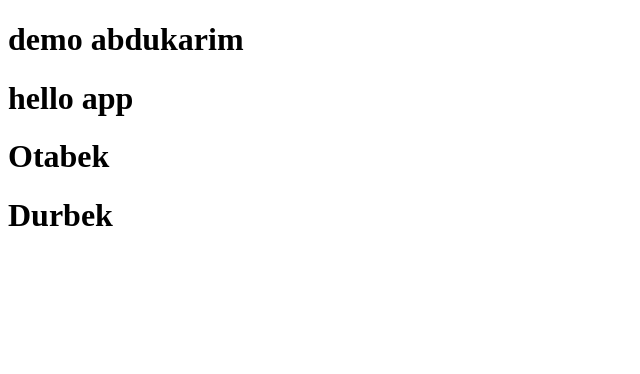
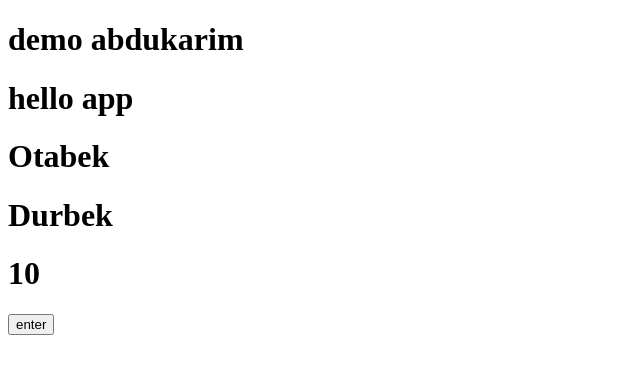
Before and after one commit to Otabek1990/git-github-learning, a React (Vite) app: page / in a window 1280 px wide. Shown: the top 374 px of the page, without its empty margins (0-640 px from the left). Built offline with nearby package versions, Linux system fonts and the light colour scheme.

Commit message:
feat(demo)-appda useState qoshildi

```diff
--- a/src/App.tsx
+++ b/src/App.tsx
@@ -1,13 +1,17 @@
+import { useState } from "react";
 
 function App() {
+  const [son, setSon] = useState(10);
   return (
     <div>
       <h1>demo abdukarim</h1>
       <h1>hello app</h1>
       <h1>Otabek</h1>
       <h1>Durbek</h1>
+      <h1>{son}</h1>
+      <button onClick={() => setSon(son + 1)}>enter</button>
     </div>
-  )
+  );
 }
 
-export default App
+export default App;
```
